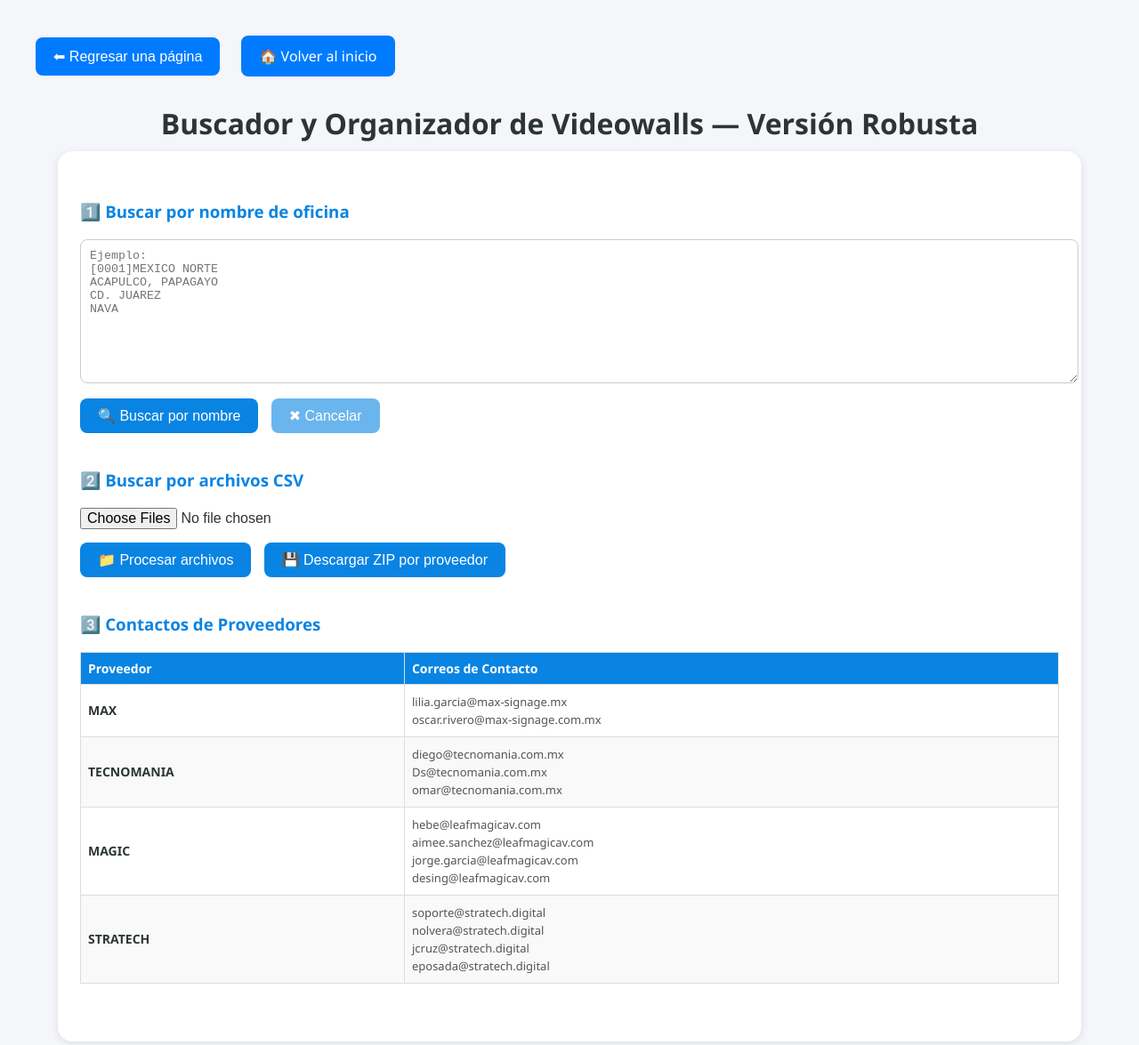
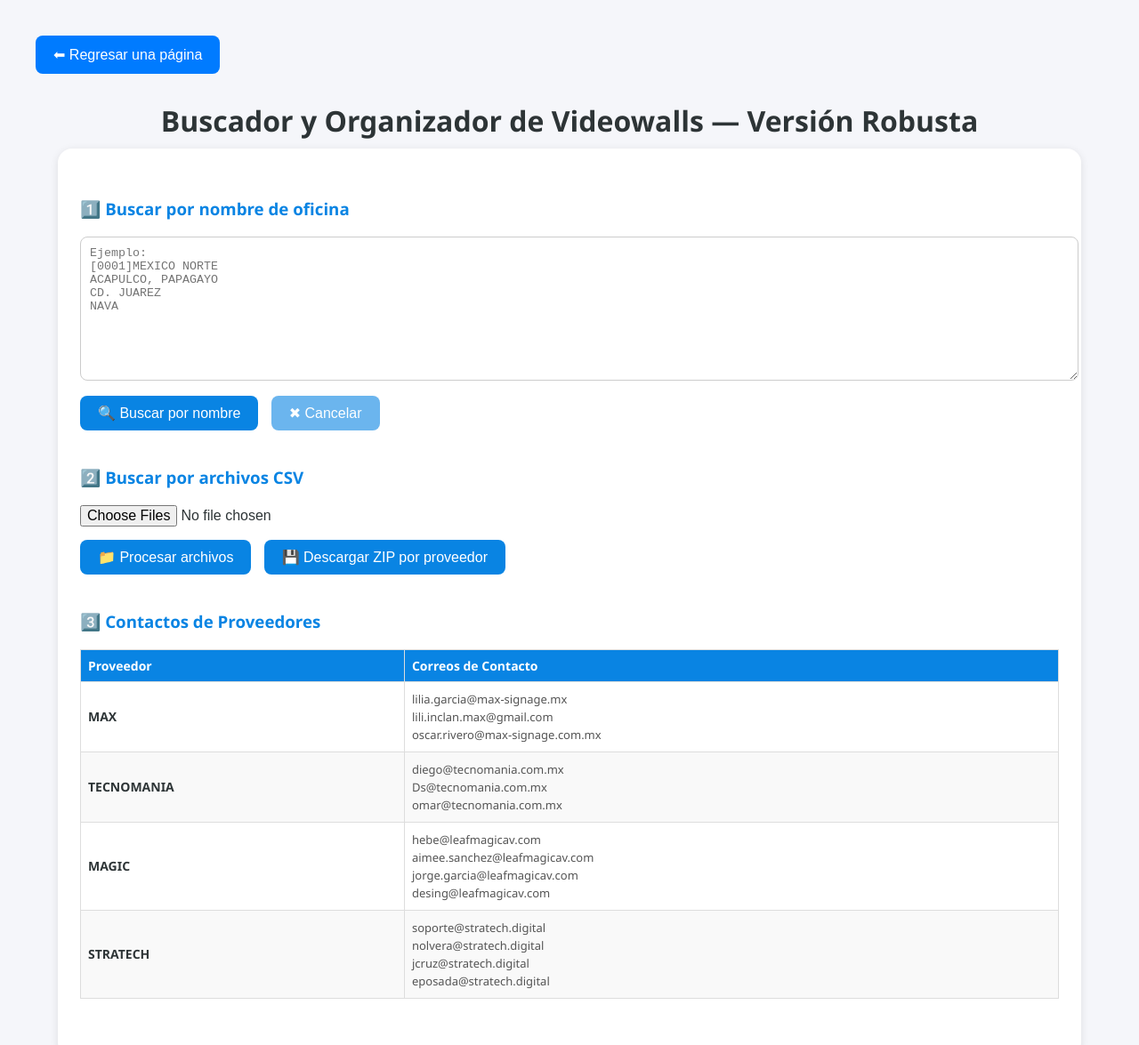
Before and after one commit to EdgarMisaelOsornio/SERVICE-DESK-, a plain HTML site: page VIDEOWALLS/videowalls.html in a window 1280 px wide. Shown: the top 1175 px of the page at 89% size. Drawn offline with nearby package versions, Linux system fonts and the light colour scheme.

Commit message:
Add files via upload

```diff
--- a/VIDEOWALLS/videowalls.html
+++ b/VIDEOWALLS/videowalls.html
@@ -3,13 +3,13 @@
 <head>
 <meta charset="UTF-8" />
 <meta name="viewport" content="width=device-width, initial-scale=1.0"/>
+<link rel="icon" type="image/png" href="/logo.jpeg">
 <title>Buscador y Organizador de Videowalls - Versión Robusta</title>
 <link rel="stylesheet" href="style.css">
 </head>
 
 <body>
   <button class="nav-btn" onclick="history.back()">⬅ Regresar una página</button>
-  <a class="nav-btn" href="../index.html">🏠 Volver al inicio</a>
 
 <h1>Buscador y Organizador de Videowalls — Versión Robusta</h1>
 <div class="container">
@@ -56,6 +56,7 @@ NAVA"></textarea>
           <td>
             <ul class="email-list">
               <li>lilia.garcia@max-signage.mx</li>
+              <li>lili.inclan.max@gmail.com</li>
               <li>oscar.rivero@max-signage.com.mx</li>
             </ul>
           </td>
```
